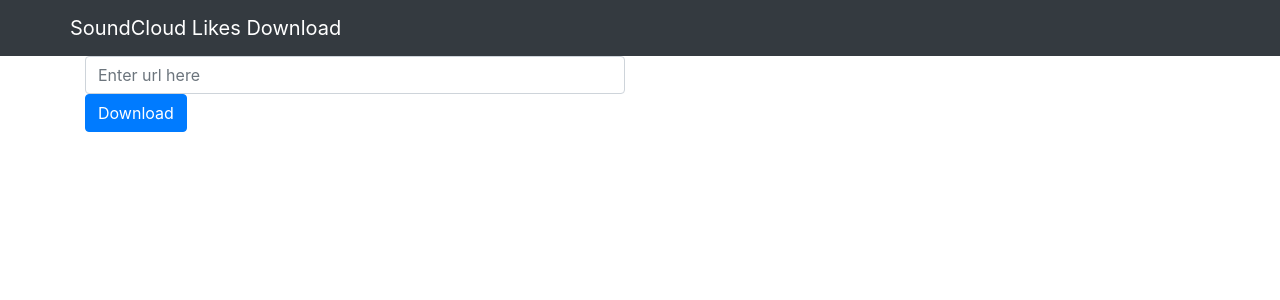
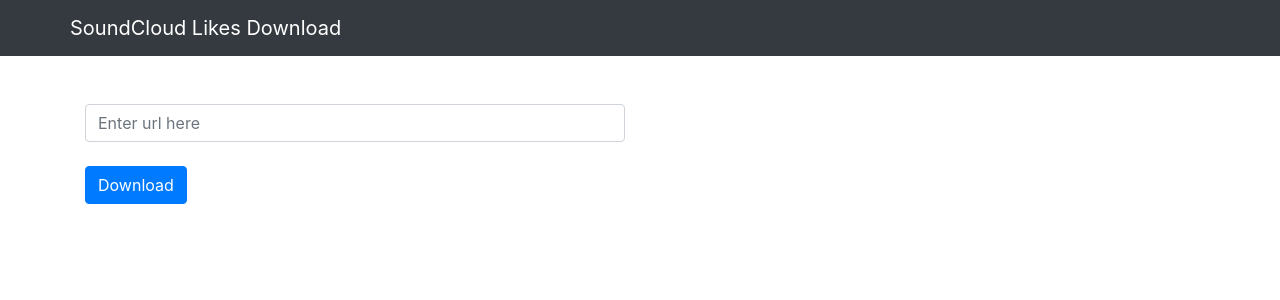
Before and after one commit to aaronhooper/soundcloud-likes-react, a React (Create React App) app: page / in a window 1280 px wide. Shown: the top 300 px of the page. Built offline with nearby package versions, Linux system fonts and the light colour scheme.

Commit message:
Add margin around textbox

```diff
--- a/src/URLForm/URLTextBox.js
+++ b/src/URLForm/URLTextBox.js
@@ -10,6 +10,7 @@ class URLTextBox extends React.Component {
     return (
       <FormControl
         placeholder="Enter url here"
+        className='mt-5 mb-4'
         value={this.props.text}
         onChange={this.props.onChange}
         onKeyPress={this.props.onKeyPress}
```
